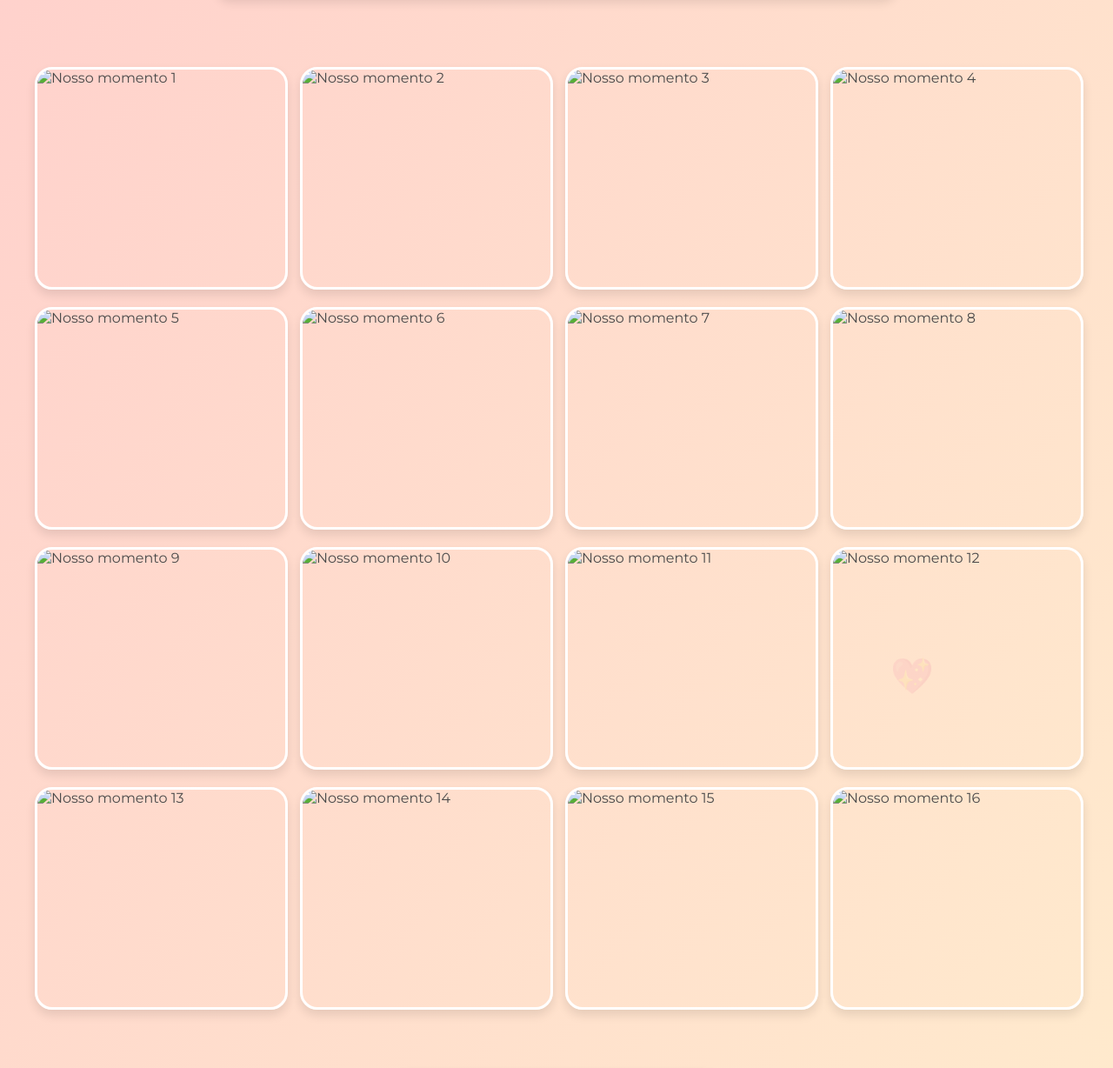
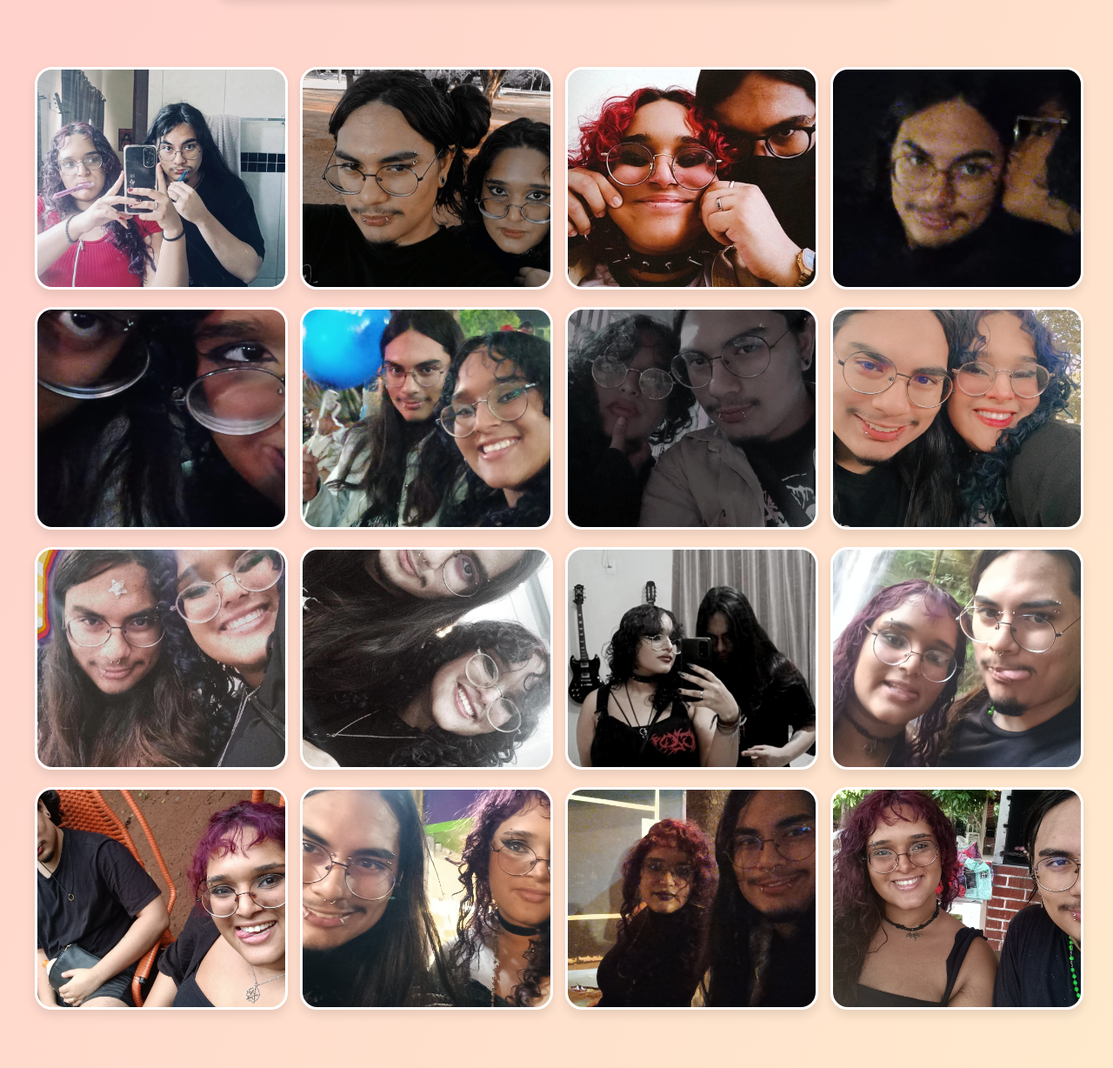
Before and after one commit to Golnaweb123/surpresinha, a plain HTML site: page index.html in a window 1280 px wide. Shown: the part 819-2047 px from the top of the page at 87% size. Drawn offline with Linux system fonts and the light colour scheme.

Commit message:
Update index.html

```diff
--- a/index.html
+++ b/index.html
@@ -35,26 +35,26 @@ Feliz Dia dos Namorados, minha vida! ❤️</p>
         </section>
 
         <section class="gallery" id="photo-gallery">
-            <img src="img/img1.jpeg" alt="Nosso momento 1">
-            <img src="img/img2.jpeg" alt="Nosso momento 2">
-            <img src="img/img3.jpeg" alt="Nosso momento 3">
-            <img src="img/img4.jpeg" alt="Nosso momento 4">
-            <img src="img/img5.jpeg" alt="Nosso momento 5">
-            <img src="img/img6.jpeg" alt="Nosso momento 6">
-            <img src="img/img7.jpeg" alt="Nosso momento 7">
-            <img src="img/img8.jpeg" alt="Nosso momento 8">
-            <img src="img/img9.jpeg" alt="Nosso momento 9">
-            <img src="img/img10.jpeg" alt="Nosso momento 10">
-            <img src="img/img11.jpeg" alt="Nosso momento 11">
-            <img src="img/img12.jpeg" alt="Nosso momento 12">
-            <img src="img/img13.jpeg" alt="Nosso momento 13">
-            <img src="img/img14.jpeg" alt="Nosso momento 14">
-            <img src="img/img15.jpeg" alt="Nosso momento 15">
-            <img src="img/img16.jpeg" alt="Nosso momento 16">
+            <img src="img/img/img1.jpeg" alt="Nosso momento 1">
+            <img src="img/img/img2.jpeg" alt="Nosso momento 2">
+            <img src="img/img/img3.jpeg" alt="Nosso momento 3">
+            <img src="img/img/img4.jpeg" alt="Nosso momento 4">
+            <img src="img/img/img5.jpeg" alt="Nosso momento 5">
+            <img src="img/img/img6.jpeg" alt="Nosso momento 6">
+            <img src="img/img/img7.jpeg" alt="Nosso momento 7">
+            <img src="img/img/img8.jpeg" alt="Nosso momento 8">
+            <img src="img/img/img9.jpeg" alt="Nosso momento 9">
+            <img src="img/img/img10.jpeg" alt="Nosso momento 10">
+            <img src="img/img/img11.jpeg" alt="Nosso momento 11">
+            <img src="img/img/img12.jpeg" alt="Nosso momento 12">
+            <img src="img/img/img13.jpeg" alt="Nosso momento 13">
+            <img src="img/img/img14.jpeg" alt="Nosso momento 14">
+            <img src="img/img/img15.jpeg" alt="Nosso momento 15">
+            <img src="img/img/img16.jpeg" alt="Nosso momento 16">
         </section>
 
         <audio controls loop class="background-music">
-            <source src="audio/foryou.mpeg" type="audio/mpeg">
+            <source src="audio/audio/foryou.mpeg" type="audio/mpeg">
             Seu navegador não suporta o elemento de áudio.
         </audio>
     </main>
```
